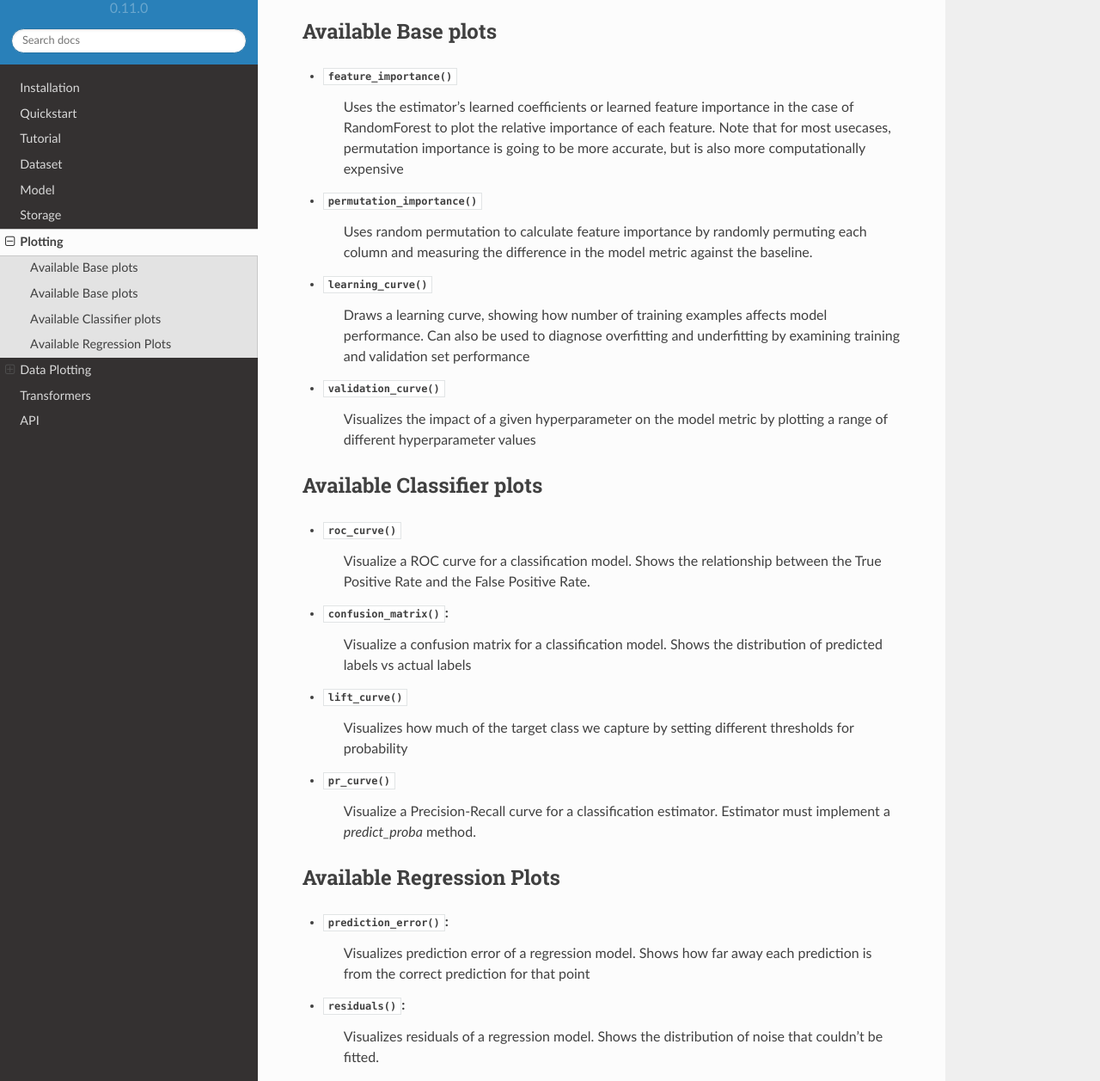
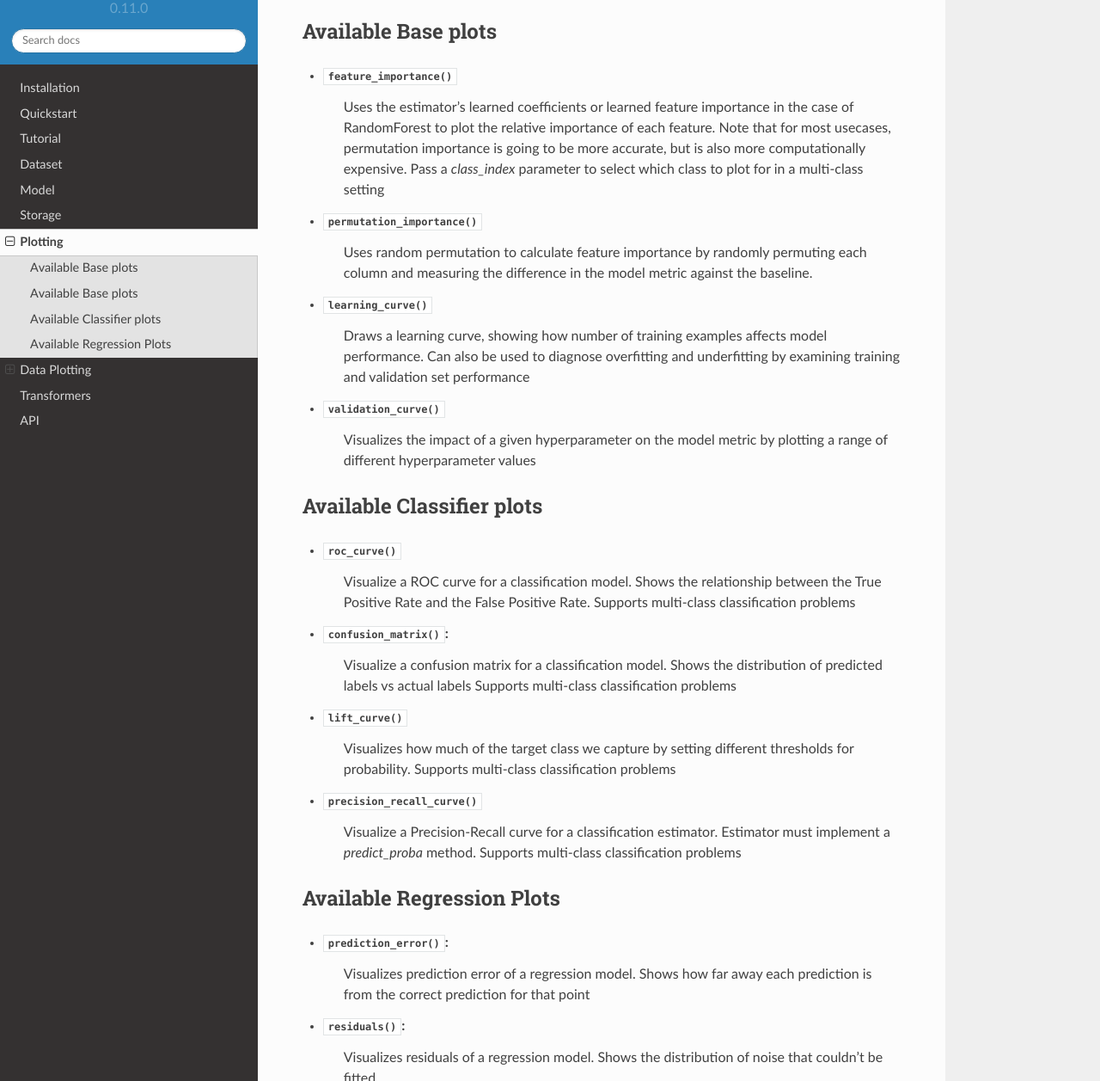
Before and after one commit to andersbogsnes/ml_tooling, a Sphinx documentation site: the page built from docs/plotting.rst, in a window 1280 px wide and 1400 px high, scrolled down 1451 px, cut to the strip 143-1400 px from the top of the window. Shown: the whole strip at 86% size. Built offline with Sphinx 7.4.7 and the Read the Docs theme 2.0.0, drawn with Linux system fonts in a browser that asks for light colours.

Commit message:
Update docs

```diff
--- a/docs/plotting.rst
+++ b/docs/plotting.rst
@@ -82,7 +82,8 @@ Available Base plots
 - :meth:`~RegressionVisualize.feature_importance`
     Uses the estimator's learned coefficients or learned feature importance in the case of RandomForest
     to plot the relative importance of each feature. Note that for most usecases, permutation importance is
-    going to be more accurate, but is also more computationally expensive
+    going to be more accurate, but is also more computationally expensive.
+    Pass a `class_index` parameter to select which class to plot for in a multi-class setting
 
 - :meth:`~RegressionVisualize.permutation_importance`
     Uses random permutation to calculate feature importance by randomly permuting each column
@@ -102,16 +103,20 @@ Available Classifier plots
 - :meth:`~ClassificationVisualize.roc_curve`
     Visualize a ROC curve for a classification model.
     Shows the relationship between the True Positive Rate and the False Positive Rate.
+    Supports multi-class classification problems
 
 - :meth:`~ClassificationVisualize.confusion_matrix`:
     Visualize a confusion matrix for a classification model.
     Shows the distribution of predicted labels vs actual labels
+    Supports multi-class classification problems
 
 - :meth:`~ClassificationVisualize.lift_curve`
-    Visualizes how much of the target class we capture by setting different thresholds for probability
+    Visualizes how much of the target class we capture by setting different thresholds for probability.
+    Supports multi-class classification problems
 
-- :meth:`~ClassificationVisualize.pr_curve`
+- :meth:`~ClassificationVisualize.precision_recall_curve`
     Visualize a Precision-Recall curve for a classification estimator. Estimator must implement a `predict_proba` method.
+    Supports multi-class classification problems
 
 Available Regression Plots
 --------------------------
```
Also changed, not shown: CHANGELOG.md (+3 -0 lines).
